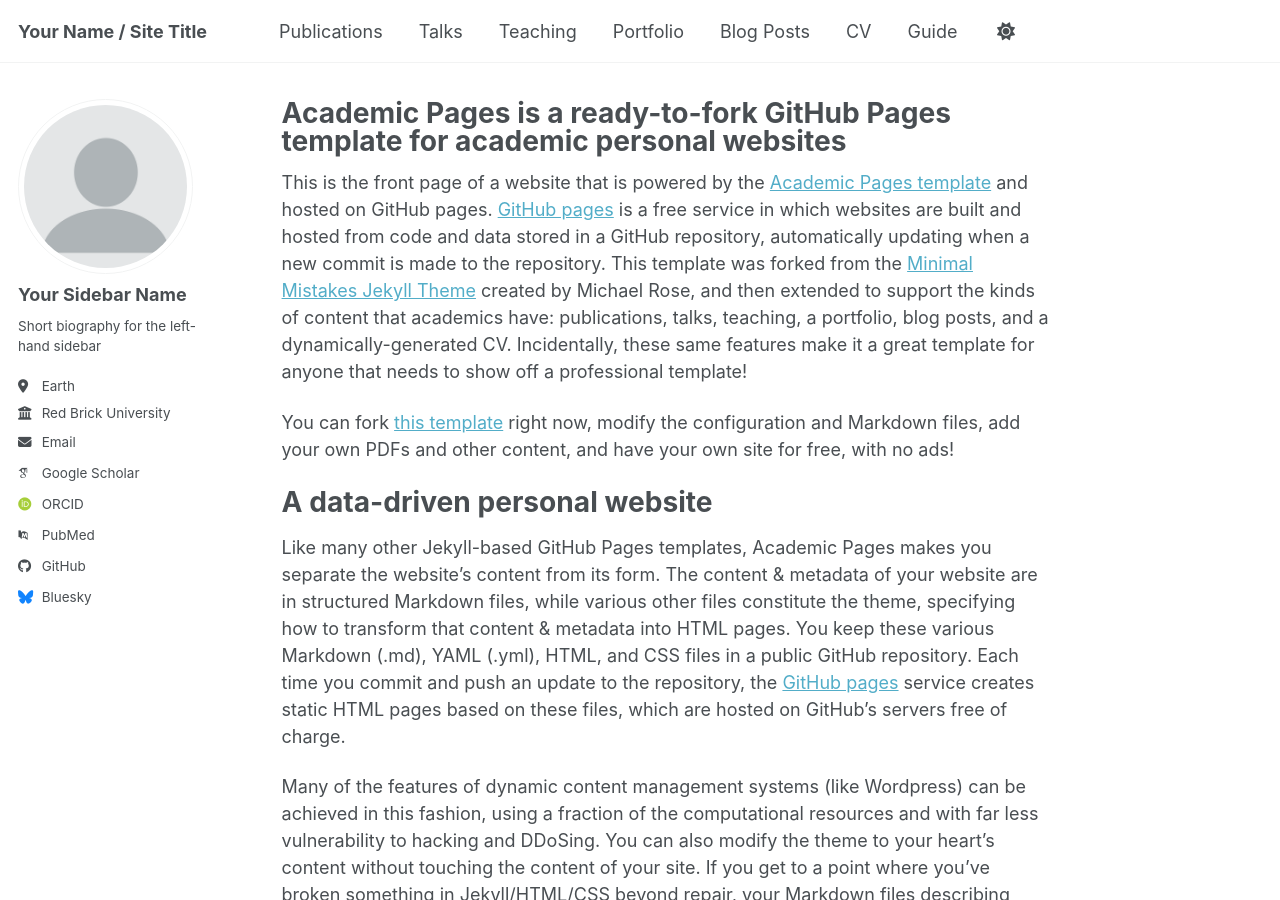
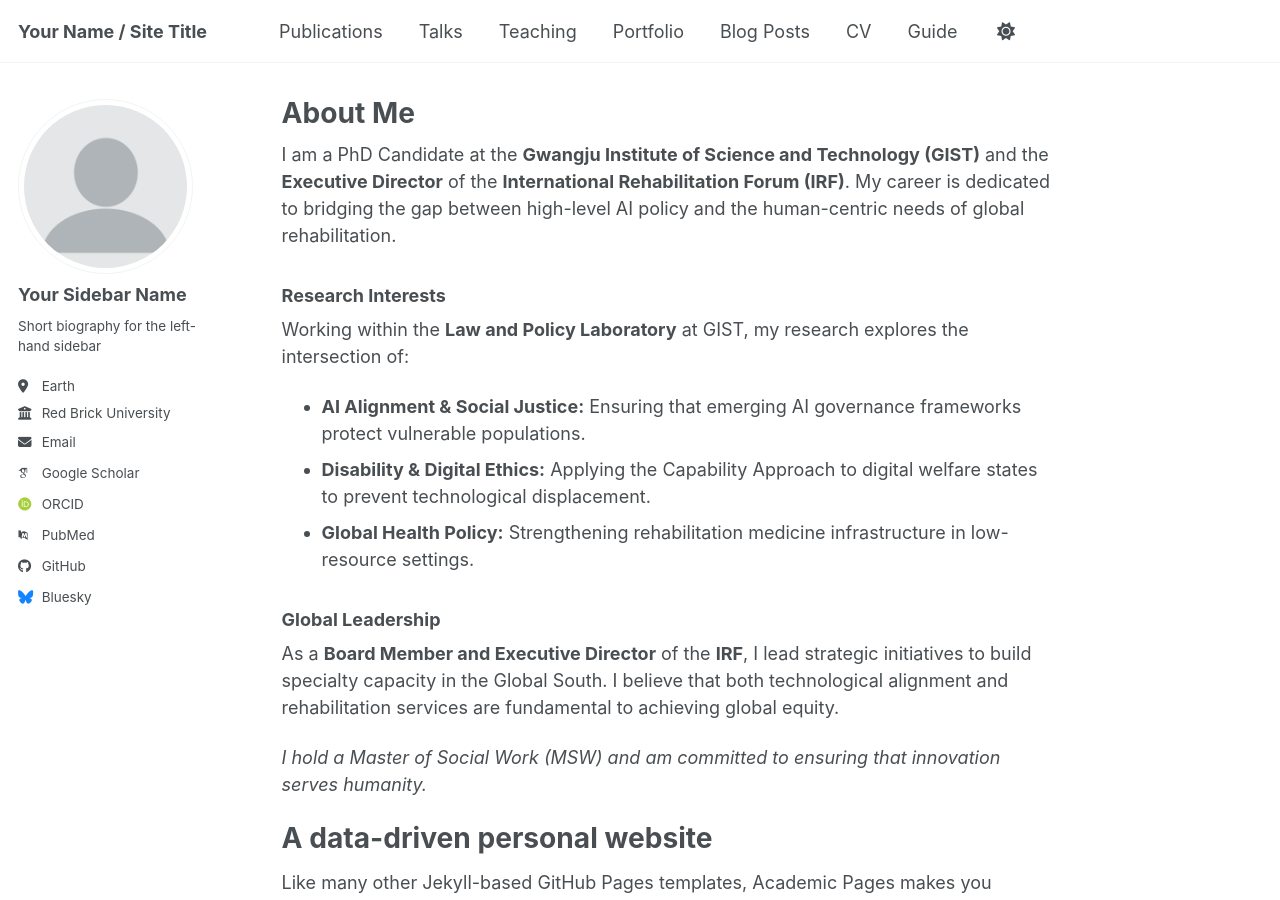
Before and after one commit to mirmirchun/mirmirchun.github.io, a Jekyll site: the page built from _pages/about.md, in a window 1280 px wide and 900 px high. Built offline with Jekyll 4.4.1, drawn with Linux system fonts in a browser that asks for light colours; some web fonts are replaced; a script bundle is joined from its source files by our own code; library files that are not in the unit come from our copies.

Commit message:
Update about.md

```diff
--- a/_pages/about.md
+++ b/_pages/about.md
@@ -1,15 +1,24 @@
 ---
 permalink: /
-title: "Academic Pages is a ready-to-fork GitHub Pages template for academic personal websites"
+title: "About Me"
 author_profile: true
 redirect_from:
   - /about/
   - /about.html
 ---
 
-This is the front page of a website that is powered by the [Academic Pages template](https://github.com/academicpages/academicpages.github.io) and hosted on GitHub pages. [GitHub pages](https://pages.github.com) is a free service in which websites are built and hosted from code and data stored in a GitHub repository, automatically updating when a new commit is made to the repository. This template was forked from the [Minimal Mistakes Jekyll Theme](https://mmistakes.github.io/minimal-mistakes/) created by Michael Rose, and then extended to support the kinds of content that academics have: publications, talks, teaching, a portfolio, blog posts, and a dynamically-generated CV. Incidentally, these same features make it a great template for anyone that needs to show off a professional template!
+I am a PhD Candidate at the **Gwangju Institute of Science and Technology (GIST)** and the **Executive Director** of the **International Rehabilitation Forum (IRF)**. My career is dedicated to bridging the gap between high-level AI policy and the human-centric needs of global rehabilitation.
 
- You can fork [this template](https://github.com/academicpages/academicpages.github.io) right now, modify the configuration and Markdown files, add your own PDFs and other content, and have your own site for free, with no ads!
+### Research Interests
+Working within the **Law and Policy Laboratory** at GIST, my research explores the intersection of:
+* **AI Alignment & Social Justice:** Ensuring that emerging AI governance frameworks protect vulnerable populations.
+* **Disability & Digital Ethics:** Applying the Capability Approach to digital welfare states to prevent technological displacement.
+* **Global Health Policy:** Strengthening rehabilitation medicine infrastructure in low-resource settings.
+
+### Global Leadership
+As a **Board Member and Executive Director** of the **IRF**, I lead strategic initiatives to build specialty capacity in the Global South. I believe that both technological alignment and rehabilitation services are fundamental to achieving global equity.
+
+*I hold a Master of Social Work (MSW) and am committed to ensuring that innovation serves humanity.*
 
 A data-driven personal website
 ======
```
